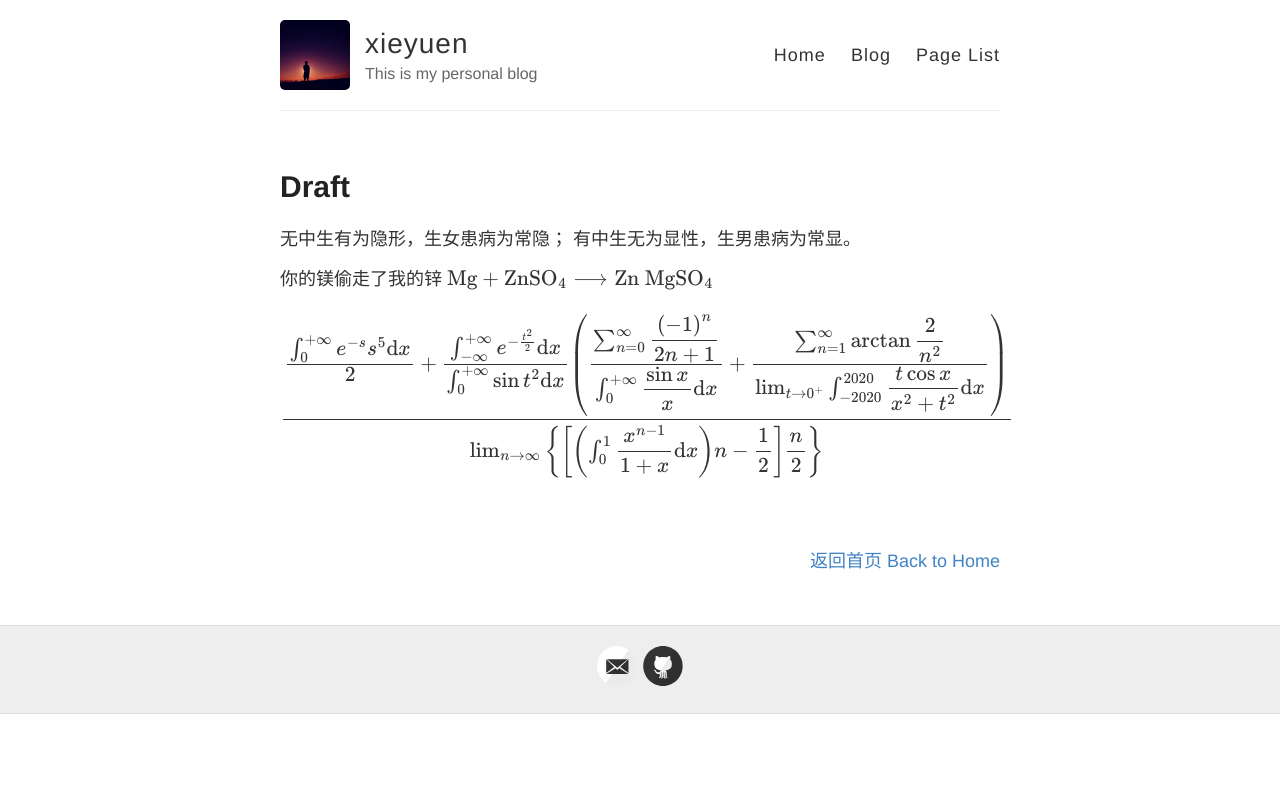
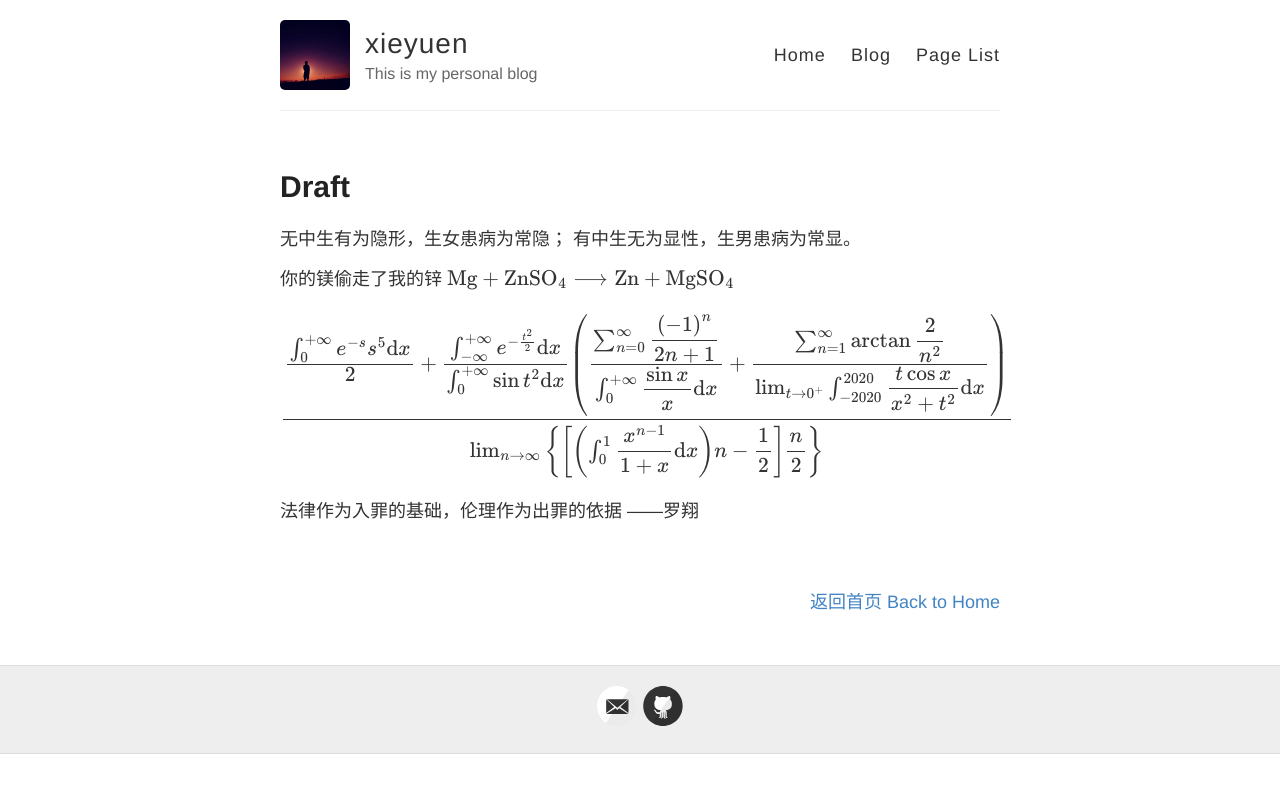
Before and after one commit to xieyuen/blog.github.io, a Jekyll site: the page built from Draft.md, in a window 1280 px wide. Shown: the top 793 px of the page. Built offline with Jekyll 4.4.1, drawn with Linux system fonts in a browser that asks for light colours.

Commit message:
Update Draft.md

```diff
--- a/Draft.md
+++ b/Draft.md
@@ -8,8 +8,10 @@ permalink: /page/Draft
 有中生无为显性，生男患病为常显。
 
 你的镁偷走了我的锌
-$ \ce{ Mg + ZnSO4 -> Zn MgSO4 } $
+$ \ce{ Mg + ZnSO4 -> Zn + MgSO4 } $
 
 $$
 \cfrac { \cfrac { \int _ { 0 } ^ { + \infty } e ^ { - s } s ^ { 5 } \mathrm { d } x } { 2 } + \cfrac { \int _ { - \infty } ^ { + \infty } e ^ { - \frac { t ^ { 2 } } { 2 } } \mathrm { d } x  } { \int _ { 0 } ^ { + \infty } \sin t ^ { 2 } \mathrm { d } x } \left ( \cfrac { \sum _ { n = 0 } ^ { \infty } \dfrac { \left ( -1 \right ) ^ { n } } { 2 n + 1 } } { \int _ { 0 } ^ { + \infty } \dfrac { \sin x } { x } \mathrm { d } x } + \cfrac { \sum _ { n = 1 } ^ { \infty } \arctan \dfrac { 2 } { n ^ { 2 } } } { \lim _ { t \to 0 ^ { + } } \int _ { -2020 } ^ { 2020 } \dfrac { t \cos x } { x ^ { 2 } + t ^ { 2 } } \mathrm { d } x } \right ) } { \lim _ { n \to \infty } \left \{ \left [ \left ( \int_{0}^{1} \dfrac { x ^ { n - 1 } } { 1 + x } \mathrm { d } x  \right ) n - \dfrac { 1 } { 2 } \right ] \dfrac { n } { 2 } \right \} }
 $$
+
+>法律作为入罪的基础，伦理作为出罪的依据 ——罗翔
```
